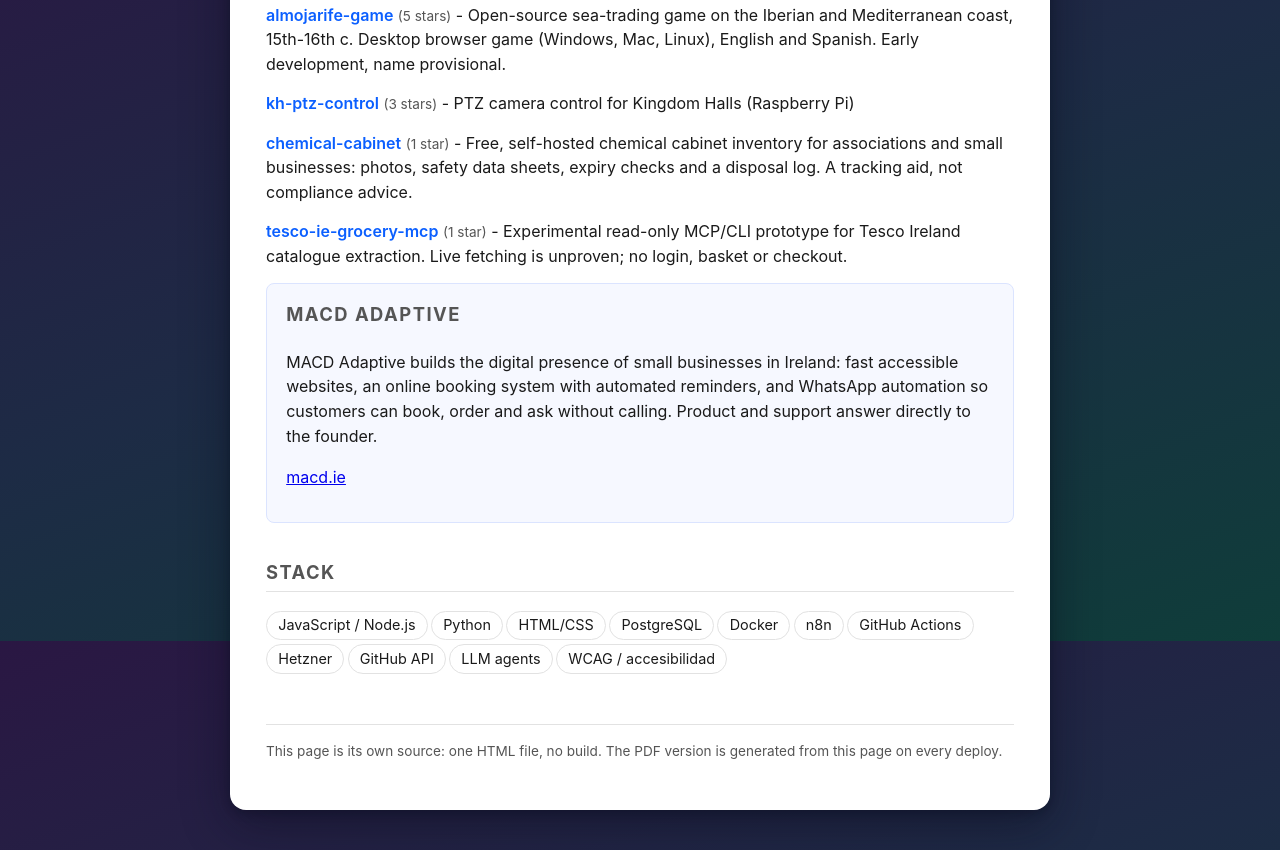
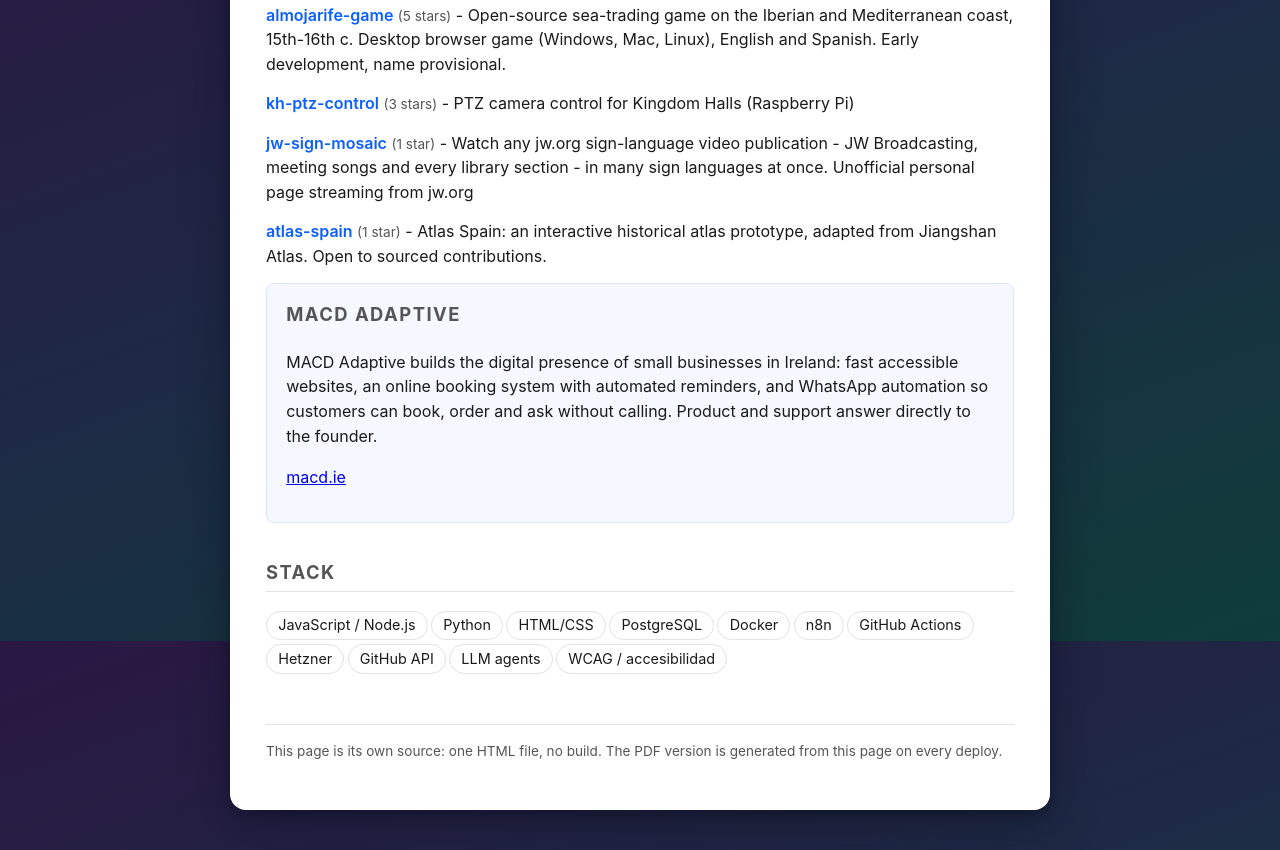
Before and after one commit to HALCONDEORO/cv, a plain HTML site: page index.html in a window 1280 px wide. Shown: the part 959-1809 px from the top of the page. Drawn offline with Linux system fonts and the light colour scheme.

Commit message:
chore: refresh top repositories

```diff
--- a/index.html
+++ b/index.html
@@ -111,8 +111,8 @@
   <div class="proj"><span class="name"><a href="https://github.com/HALCONDEORO/vidaa-clean-tv">vidaa-clean-tv</a></span> <span class="stars">(5 stars)</span> - Reversible VIDAA privacy settings guides and offline DNS log tools. Model-specific hardware verification is still pending.</div>
   <div class="proj"><span class="name"><a href="https://github.com/HALCONDEORO/almojarife-game">almojarife-game</a></span> <span class="stars">(5 stars)</span> - Open-source sea-trading game on the Iberian and Mediterranean coast, 15th-16th c. Desktop browser game (Windows, Mac, Linux), English and Spanish. Early development, name provisional.</div>
   <div class="proj"><span class="name"><a href="https://github.com/HALCONDEORO/kh-ptz-control">kh-ptz-control</a></span> <span class="stars">(3 stars)</span> - PTZ camera control for Kingdom Halls (Raspberry Pi)</div>
-  <div class="proj"><span class="name"><a href="https://github.com/HALCONDEORO/chemical-cabinet">chemical-cabinet</a></span> <span class="stars">(1 star)</span> - Free, self-hosted chemical cabinet inventory for associations and small businesses: photos, safety data sheets, expiry checks and a disposal log. A tracking aid, not compliance advice.</div>
-  <div class="proj"><span class="name"><a href="https://github.com/HALCONDEORO/tesco-ie-grocery-mcp">tesco-ie-grocery-mcp</a></span> <span class="stars">(1 star)</span> - Experimental read-only MCP/CLI prototype for Tesco Ireland catalogue extraction. Live fetching is unproven; no login, basket or checkout.</div>
+  <div class="proj"><span class="name"><a href="https://github.com/HALCONDEORO/jw-sign-mosaic">jw-sign-mosaic</a></span> <span class="stars">(1 star)</span> - Watch any jw.org sign-language video publication - JW Broadcasting, meeting songs and every library section - in many sign languages at once. Unofficial personal page streaming from jw.org</div>
+  <div class="proj"><span class="name"><a href="https://github.com/HALCONDEORO/atlas-spain">atlas-spain</a></span> <span class="stars">(1 star)</span> - Atlas Spain: an interactive historical atlas prototype, adapted from Jiangshan Atlas. Open to sourced contributions.</div>
 <!-- TOPREPOS:END -->
 </section>
 
```
